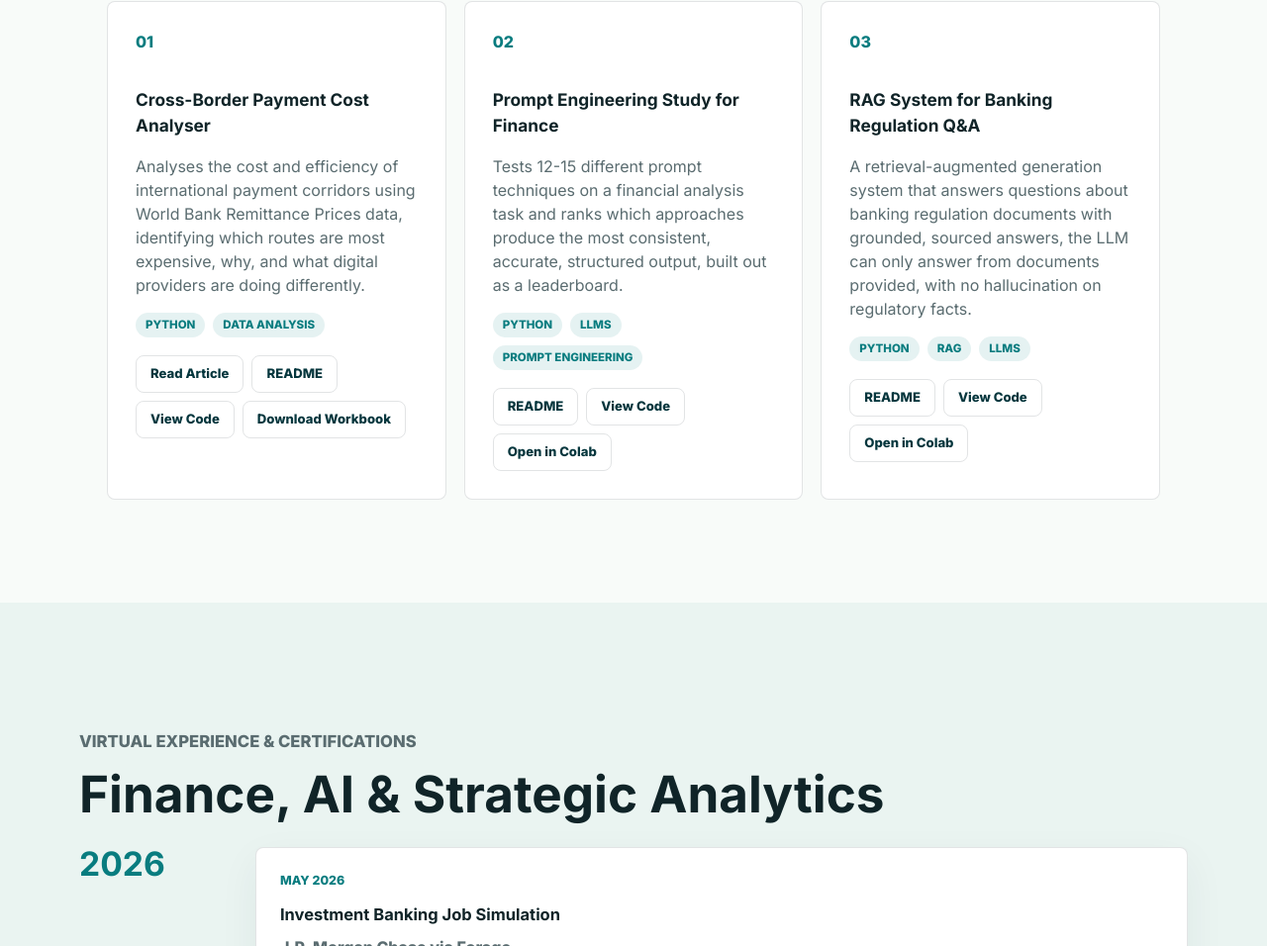
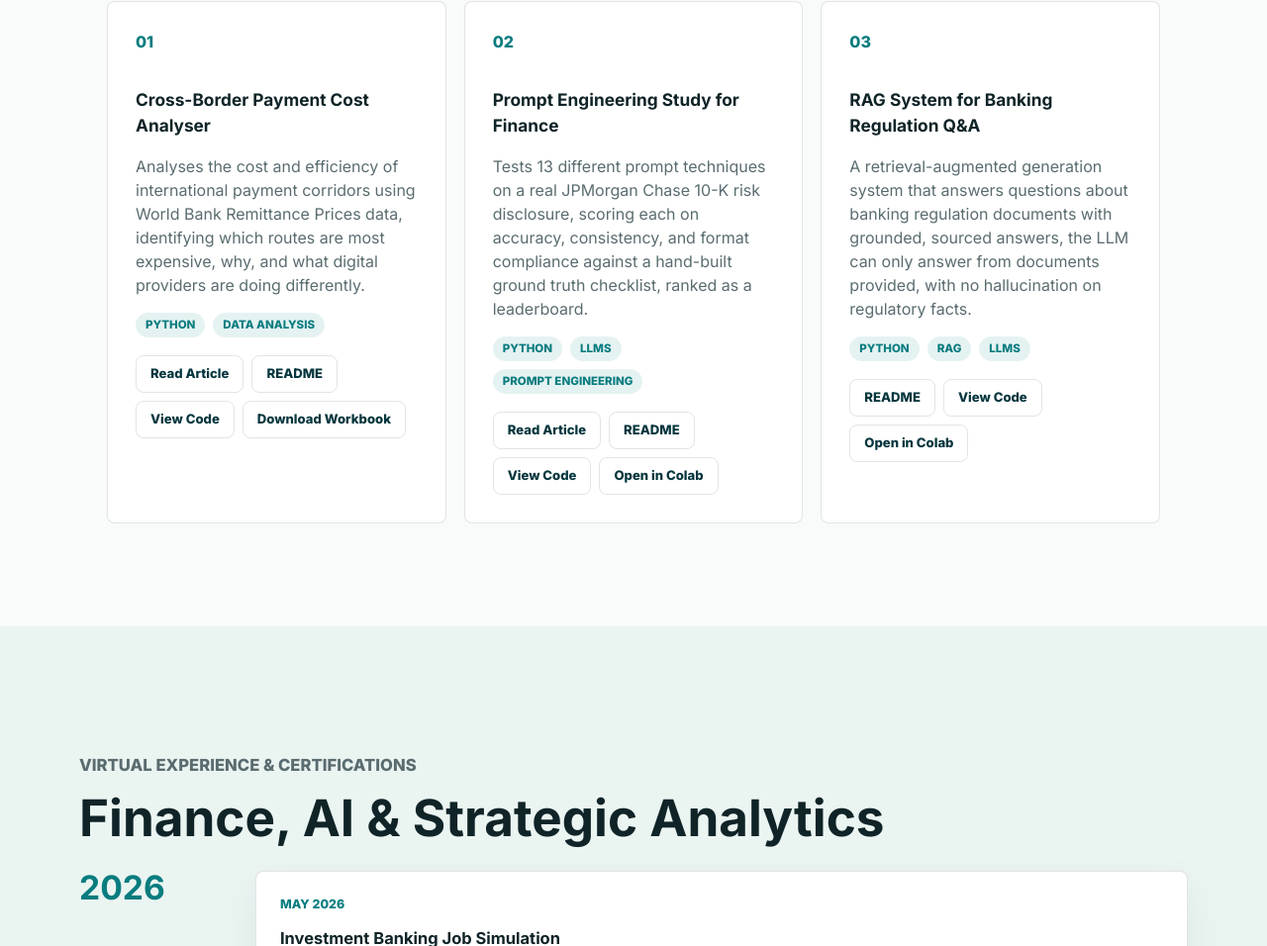
Before and after one commit to sarayurkotha/sarayukotha, a plain HTML site: page index.html in a window 1280 px wide. Shown: the part 3937-4893 px from the top of the page at 99% size. Drawn offline with Linux system fonts and the light colour scheme.

Commit message:
Wire up real content for Prompt Engineering Study project card
Fixes the description (13 techniques, not the placeholder 12-15), fixes a
broken Colab link (was pointing to a nonexistent notebooks/leaderboard.ipynb,
now points to the actual notebooks/prompt_study.ipynb), and adds the Read
Article button now that ARTICLE.md exists in the repo.

```diff
--- a/index.html
+++ b/index.html
@@ -230,9 +230,9 @@
             <span class="card-index">02</span>
             <h3>Prompt Engineering Study for Finance</h3>
             <p>
-              Tests 12-15 different prompt techniques on a financial analysis task and
-              ranks which approaches produce the most consistent, accurate, structured
-              output, built out as a leaderboard.
+              Tests 13 different prompt techniques on a real JPMorgan Chase 10-K risk
+              disclosure, scoring each on accuracy, consistency, and format compliance
+              against a hand-built ground truth checklist, ranked as a leaderboard.
             </p>
             <div class="project-tags">
               <span class="tag">Python</span>
@@ -240,9 +240,10 @@
               <span class="tag">Prompt Engineering</span>
             </div>
             <div class="project-links">
+              <a class="button secondary small" href="https://github.com/sarayurkotha/prompt-engineering-study-finance/blob/main/ARTICLE.md">Read Article</a>
               <a class="button secondary small" href="https://github.com/sarayurkotha/prompt-engineering-study-finance#readme">README</a>
               <a class="button secondary small" href="https://github.com/sarayurkotha/prompt-engineering-study-finance">View Code</a>
-              <a class="button secondary small" href="https://colab.research.google.com/github/sarayurkotha/prompt-engineering-study-finance/blob/main/notebooks/leaderboard.ipynb">Open in Colab</a>
+              <a class="button secondary small" href="https://colab.research.google.com/github/sarayurkotha/prompt-engineering-study-finance/blob/main/notebooks/prompt_study.ipynb">Open in Colab</a>
             </div>
           </article>
           <article class="focus-card project-card">
```
